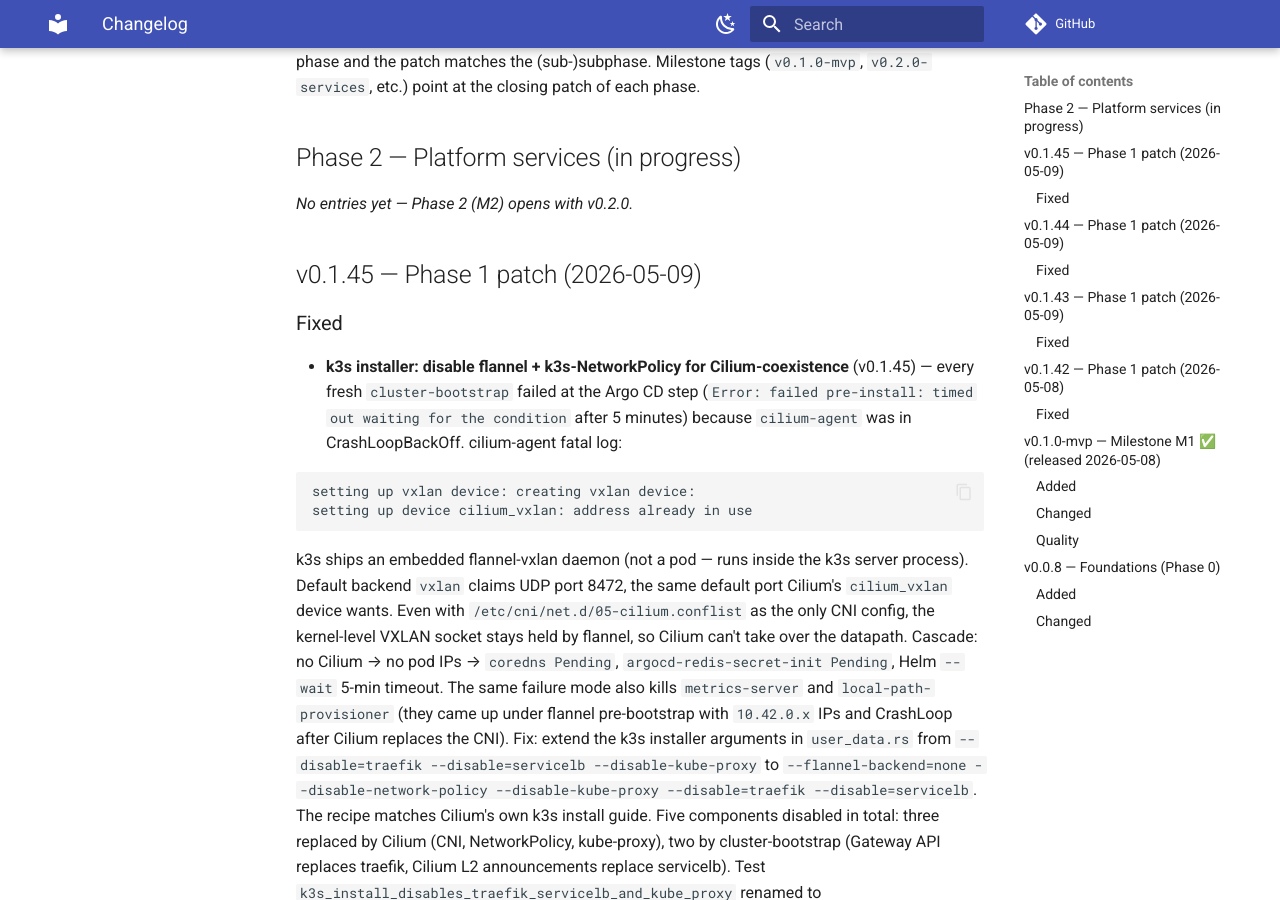
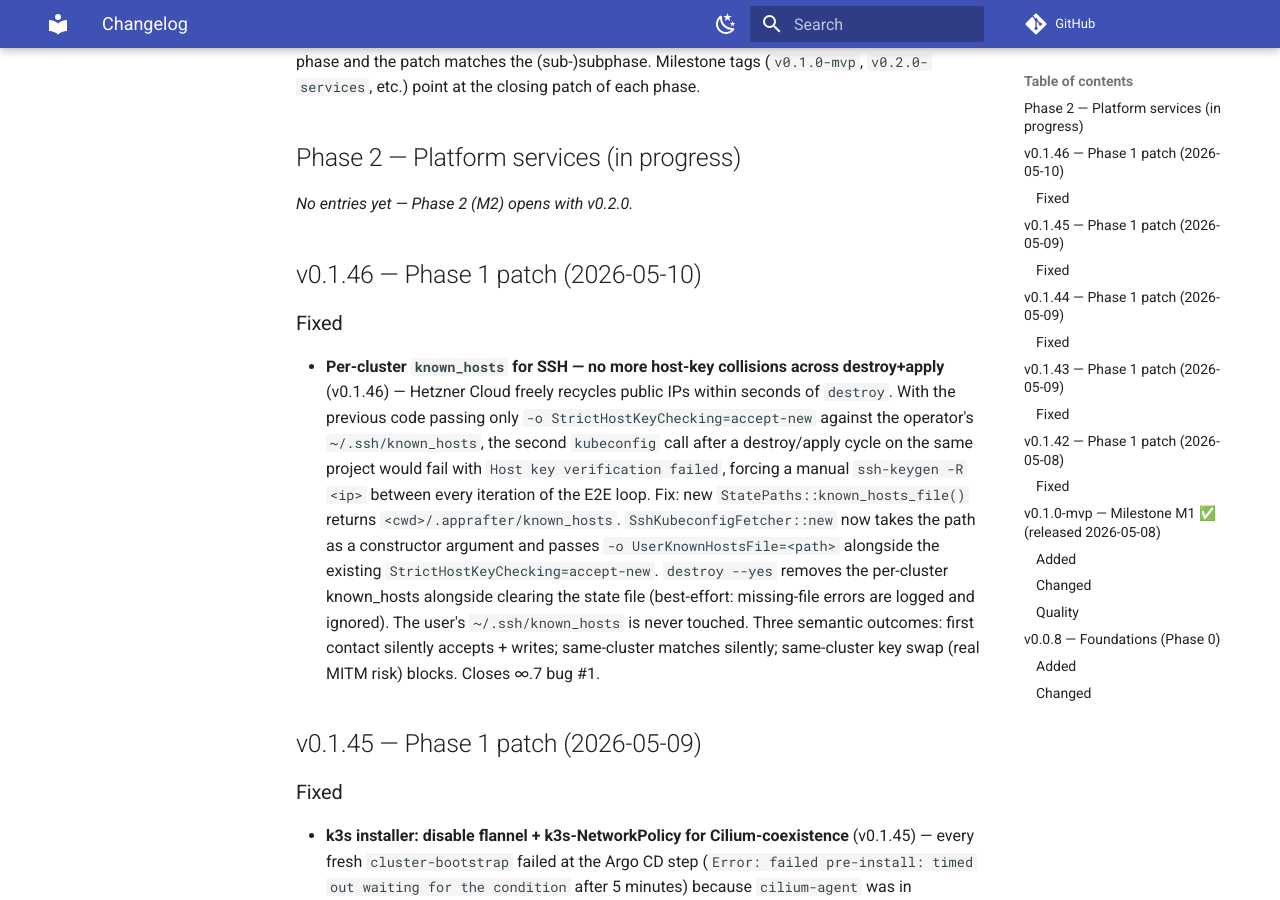
Before and after one commit to AppRafter/apprafter, an MkDocs documentation site: the page built from docs/changelog/UNRELEASED.md, in a window 1280 px wide and 900 px high, scrolled down 230 px. Built offline with MkDocs 1.6.1 and Material for MkDocs 9.7.7, drawn with Linux system fonts in a browser that asks for light colours; comment, search, counter and statistics services are not loaded.

Commit message:
docs(changelog): v0.1.46 — per-cluster known_hosts; close ∞.7 bug #1
Co-Authored-By: Claude Opus 4.7 (1M context) <noreply@anthropic.com>

```diff
--- a/docs/changelog/UNRELEASED.md
+++ b/docs/changelog/UNRELEASED.md
@@ -10,6 +10,31 @@ patch of each phase.
 ## Phase 2 — Platform services (in progress)
 
 _No entries yet — Phase 2 (M2) opens with v0.2.0._
+
+## v0.1.46 — Phase 1 patch (2026-05-10)
+
+### Fixed
+
+- **Per-cluster `known_hosts` for SSH — no more host-key
+  collisions across destroy+apply** (v0.1.46) — Hetzner Cloud
+  freely recycles public IPs within seconds of `destroy`. With
+  the previous code passing only `-o
+  StrictHostKeyChecking=accept-new` against the operator's
+  `~/.ssh/known_hosts`, the second `kubeconfig` call after a
+  destroy/apply cycle on the same project would fail with
+  `Host key verification failed`, forcing a manual `ssh-keygen
+  -R <ip>` between every iteration of the E2E loop.
+  Fix: new `StatePaths::known_hosts_file()` returns
+  `<cwd>/.apprafter/known_hosts`. `SshKubeconfigFetcher::new`
+  now takes the path as a constructor argument and passes
+  `-o UserKnownHostsFile=<path>` alongside the existing
+  `StrictHostKeyChecking=accept-new`. `destroy --yes` removes
+  the per-cluster known_hosts alongside clearing the state file
+  (best-effort: missing-file errors are logged and ignored). The
+  user's `~/.ssh/known_hosts` is never touched. Three semantic
+  outcomes: first contact silently accepts + writes; same-cluster
+  matches silently; same-cluster key swap (real MITM risk)
+  blocks. Closes ∞.7 bug #1.
 
 ## v0.1.45 — Phase 1 patch (2026-05-09)
 
```
Also changed, not shown: plan.md (+2 -1 lines).
